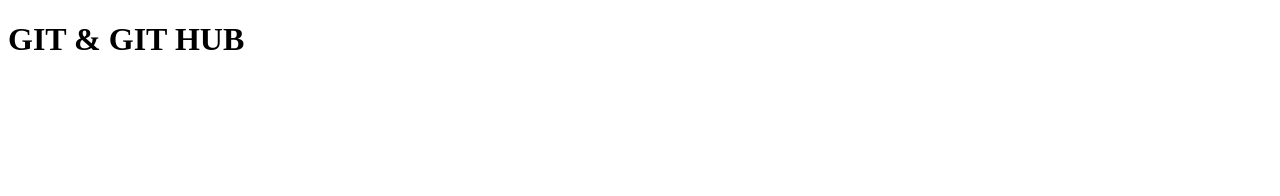
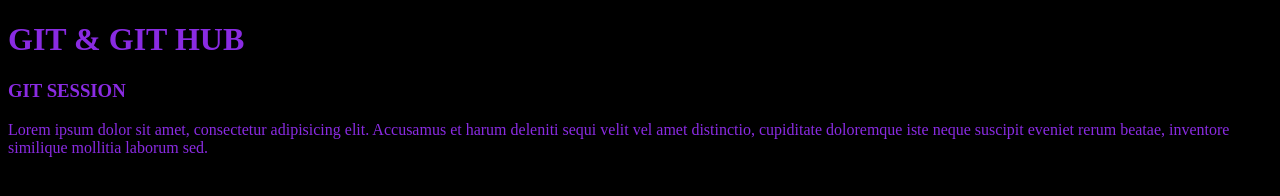
Before and after one commit to alna1411/gitDemo1, a plain HTML site: page index.html in a window 1280 px wide. Drawn offline with Linux system fonts and the light colour scheme.

Commit message:
style added

```diff
--- a/index.html
+++ b/index.html
@@ -4,8 +4,11 @@
     <meta charset="UTF-8">
     <meta name="viewport" content="width=device-width, initial-scale=1.0">
     <title>GIT & GIT HUB</title>
+    <link rel="stylesheet" href="style.css">
 </head>
 <body>
     <h1>GIT & GIT HUB</h1>
+    <h3>GIT SESSION</h3>
+    <p>Lorem ipsum dolor sit amet, consectetur adipisicing elit. Accusamus et harum deleniti sequi velit vel amet distinctio, cupiditate doloremque iste neque suscipit eveniet rerum beatae, inventore similique mollitia laborum sed.</p>
 </body>
 </html>
--- /dev/null
+++ b/style.css
@@ -0,0 +1,4 @@
+*{
+    background-color: black;
+    color: blueviolet;
+}
```
